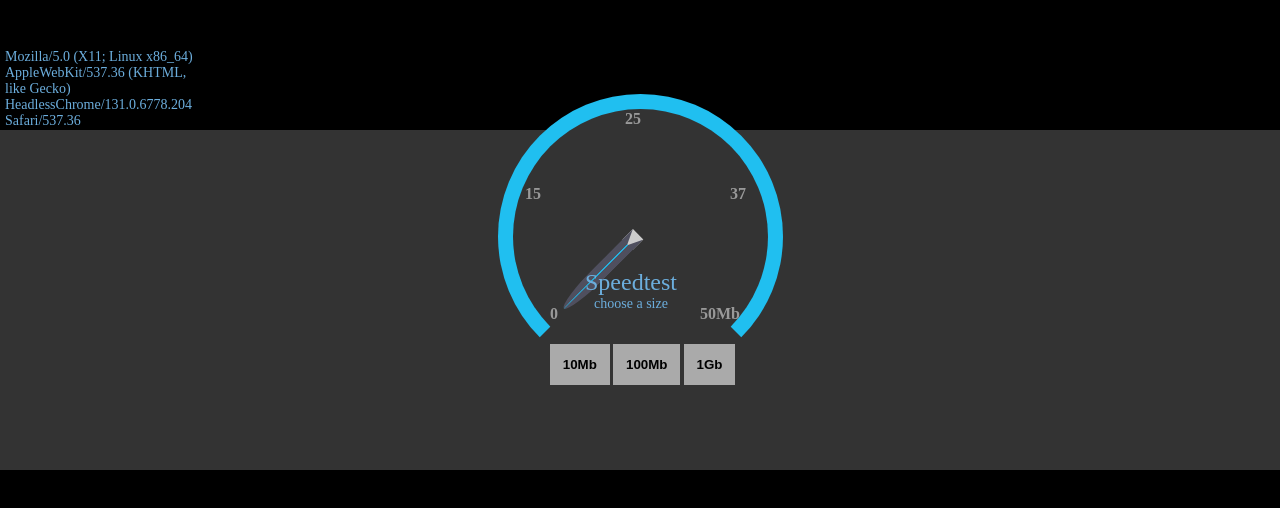
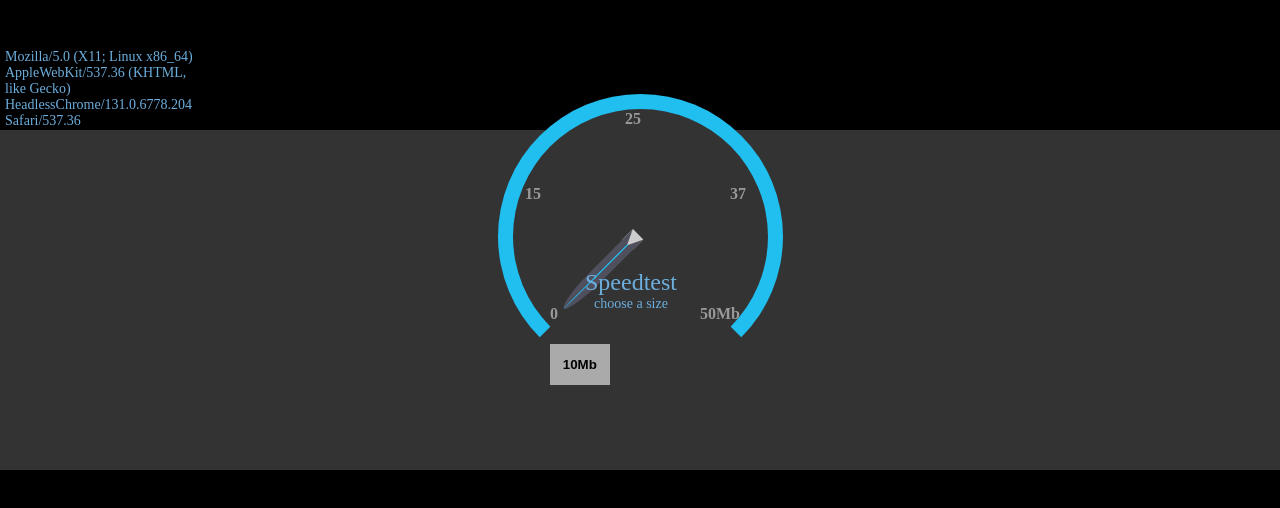
Before and after one commit to hoangtran74/coast, a plain HTML site: page index.html in a window 1280 px wide. Drawn offline with Linux system fonts and the light colour scheme; files that its build step writes are made by us from their sources; files whose address does not match are found by name.

Commit message:
Update index.html

```diff
--- a/index.html
+++ b/index.html
@@ -32,8 +32,6 @@
 		</p>
 		<p>
 			<button id="btn1" data-file="10Mb.bin">10Mb</button>
-			<button id="btn1" data-file="100Mb.bin">100Mb</button>
-			<button id="btn1" data-file="1Gb.bin">1Gb</button>
 		</p>
 		<p id="download-box" class="dl-result-1">
 			<span id="result">Speedtest</span><br>
```
